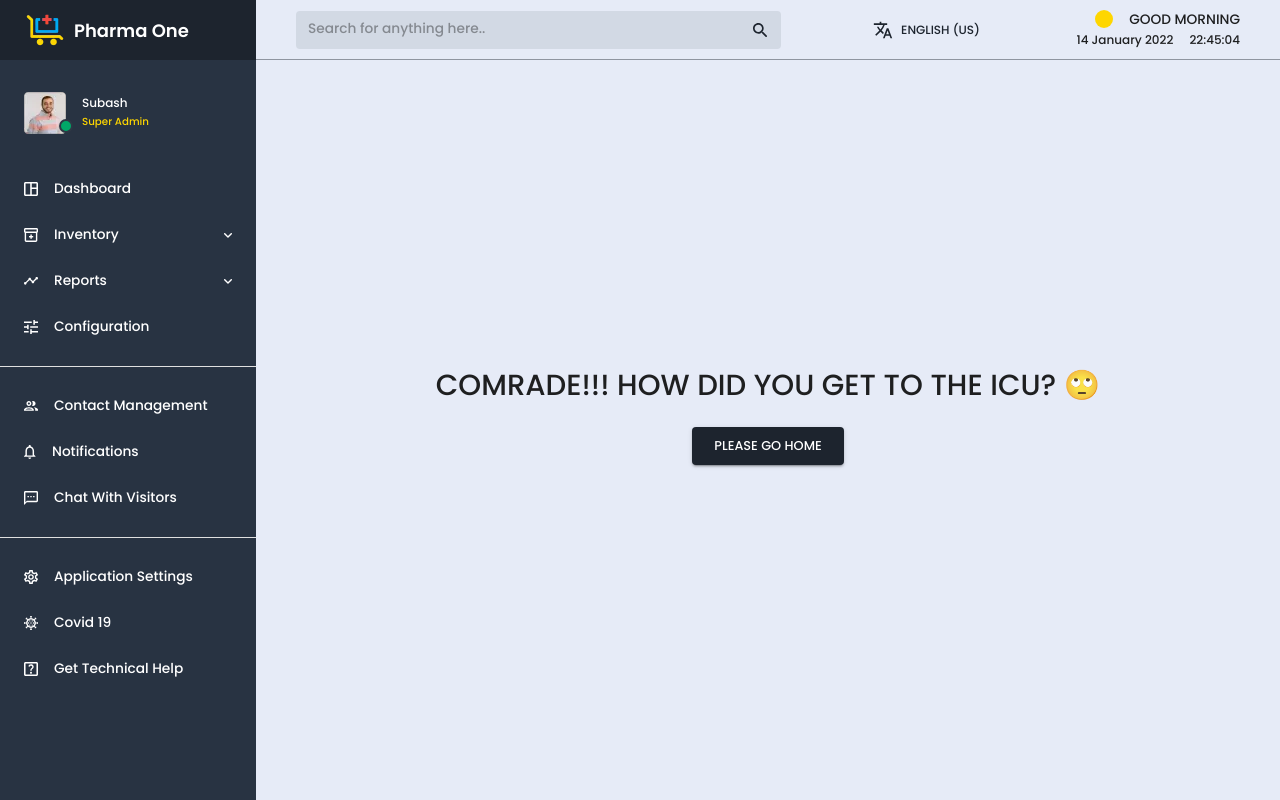
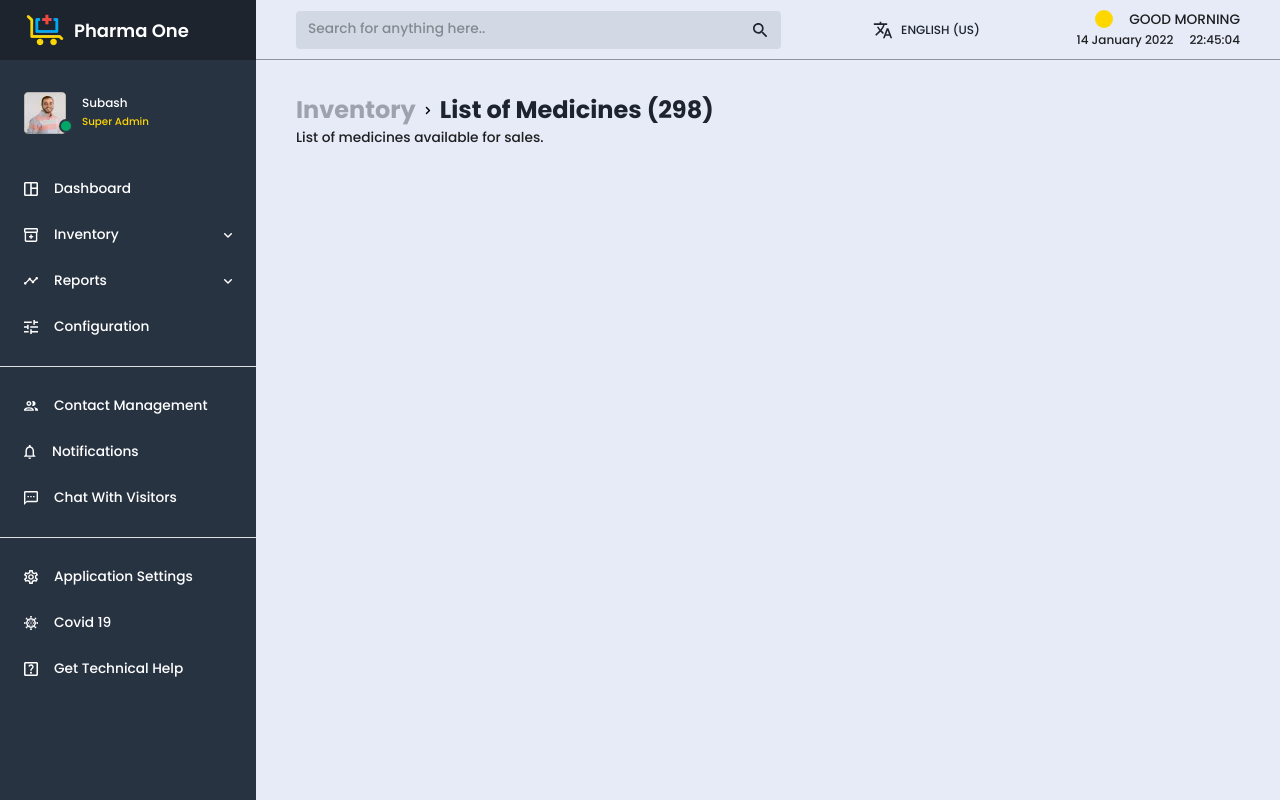
Before and after one commit to stonesilver/MONDY, a React (Vite) app: page /inventory/medicine-list in a window 1280 px wide. Built offline with nearby package versions, Linux system fonts and the light colour scheme; some icons are missing.

Commit message:
started medicine list UI

```diff
--- a/src/App.jsx
+++ b/src/App.jsx
@@ -1,4 +1,4 @@
-import { Routes, Route, Navigate } from 'react-router-dom';
+import { Routes, Route, Navigate, Outlet } from 'react-router-dom';
 import './App.css';
 import AppLayout from './Layout/AppLayout';
 import Homepage from './Pages/Homepage/Homepage';
@@ -6,6 +6,14 @@ import Inventory from './Pages/Inventory/Inventory';
 import useMediaQuery from '@mui/material/useMediaQuery';
 import MobileScreenError from './Layout/MobileScreenError';
 import PageNotFound from './Layout/PageNotFound';
+import MedicineList from './Pages/MedicineList/MedicineList';
+
+const InventoryOutlet = () => (
+  <>
+    <Outlet />
+  </>
+);
+
 const App = () => {
   const matches = useMediaQuery('(min-width:1024px)');
 
@@ -14,7 +22,10 @@ const App = () => {
       <Routes>
         <Route path='/' element={<Navigate to='/dashboard' />} />
         <Route path='dashboard' element={<Homepage />} />
-        <Route path='inventory' element={<Inventory />} />
+        <Route path='inventory' element={<InventoryOutlet />}>
+          <Route index element={<Inventory />} />
+          <Route path='medicine-list' element={<MedicineList />} />
+        </Route>
         <Route path='*' element={<PageNotFound />} />
       </Routes>
     </AppLayout>
--- a/src/Pages/Inventory/Inventory.jsx
+++ b/src/Pages/Inventory/Inventory.jsx
@@ -1,5 +1,6 @@
 import InventoryList from './InventoryList';
 import TitleBar from './TitleBar.Inventory';
+import { Outlet } from 'react-router-dom';
 
 const Inventory = () => {
   return (
--- a/src/Pages/Inventory/InventoryList.jsx
+++ b/src/Pages/Inventory/InventoryList.jsx
@@ -1,4 +1,3 @@
-import Typography from '@mui/material/Typography';
 import Box from '@mui/material/Box';
 import { ReactComponent as MedicalIcon } from '../../assets/svg/medical.svg';
 import { ReactComponent as WarningIcon } from '../../assets/svg/warning.svg';
--- a/src/Pages/Inventory/TitleBar.Inventory.jsx
+++ b/src/Pages/Inventory/TitleBar.Inventory.jsx
@@ -1,7 +1,7 @@
 import Typography from '@mui/material/Typography';
 import Box from '@mui/material/Box';
 import Stack from '@mui/material/Stack';
-import Button from '@mui/material/Button';
+import Button from '../../components/base/Button';
 
 const TitleBar = () => {
   return (
@@ -20,10 +20,10 @@ const TitleBar = () => {
       <Button
         variant='contained'
         size='large'
-        sx={{ bgcolor: 'red.main', color: 'white.main' }}
-      >
-        + Add New Item
-      </Button>
+        bgColor='red.main'
+        textColor='white.main'
+        text='+ Add New Item'
+      />
     </Stack>
   );
 };
--- /dev/null
+++ b/src/Pages/MedicineList/MedicineList.jsx
@@ -0,0 +1,18 @@
+import Typography from '@mui/material/Typography';
+import Box from '@mui/material/Box';
+import PageTitle from '../../components/PageTitle';
+
+const options = ['Inventory', 'List of Medicines (298)'];
+
+const MedicineList = () => {
+  return (
+    <Box px={5}>
+      <PageTitle
+        options={options}
+        subtitle='List of medicines available for sales.'
+      />
+    </Box>
+  );
+};
+
+export default MedicineList;
--- /dev/null
+++ b/src/components/PageTitle.jsx
@@ -0,0 +1,41 @@
+import Typography from '@mui/material/Typography';
+import Stack from '@mui/material/Stack';
+import { ReactComponent as ChevronDown } from '../assets/svg/chevron-down.svg';
+
+const PageTitle = ({ options, subtitle }) => {
+  return (
+    <>
+      <Stack direction='row'>
+        {options.map((item, index) => (
+          <Typography
+            key={item}
+            sx={{
+              display: 'flex',
+              alignItems: 'center',
+              fontSize: 24,
+              fontWeight: 700,
+              color: (t) =>
+                index + 1 === options.length
+                  ? t.palette.secondary.main
+                  : `${t.palette.secondary.main}5d`,
+            }}
+          >
+            {index + 1 > 1 && (
+              <ChevronDown
+                style={{
+                  fill: '#000000',
+                  transform: 'rotate(-90deg)',
+                  margin: '0 8px',
+                }}
+              />
+            )}
+            {item}
+          </Typography>
+        ))}
+      </Stack>
+      <Typography>{subtitle}</Typography>
+    </>
+  );
+};
+
+export default PageTitle;
--- /dev/null
+++ b/src/components/base/Button.jsx
@@ -0,0 +1,21 @@
+import Button from '@mui/material/Button';
+
+const TButton = ({ icon, text, bgColor, textColor, size, variant }) => {
+  return (
+    <Button
+      variant={variant}
+      startIcon={icon ? icon : null}
+      size={size}
+      sx={{ bgcolor: bgColor, color: textColor }}
+    >
+      {text}
+    </Button>
+  );
+};
+
+TButton.defaultProps = {
+  textColor: 'white.main',
+  size: 'large',
+};
+
+export default TButton;
```
